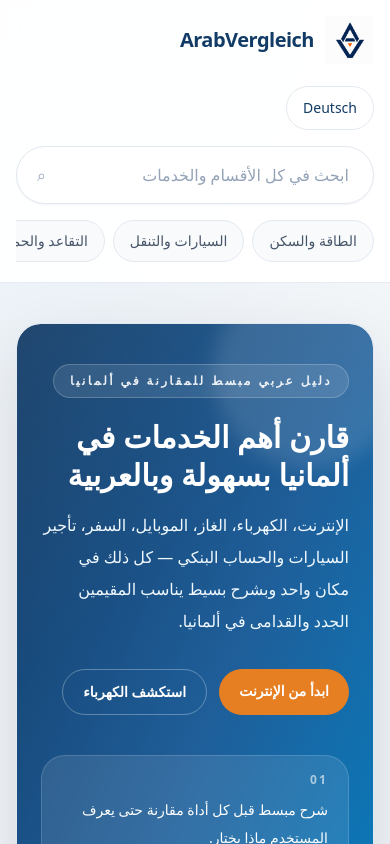
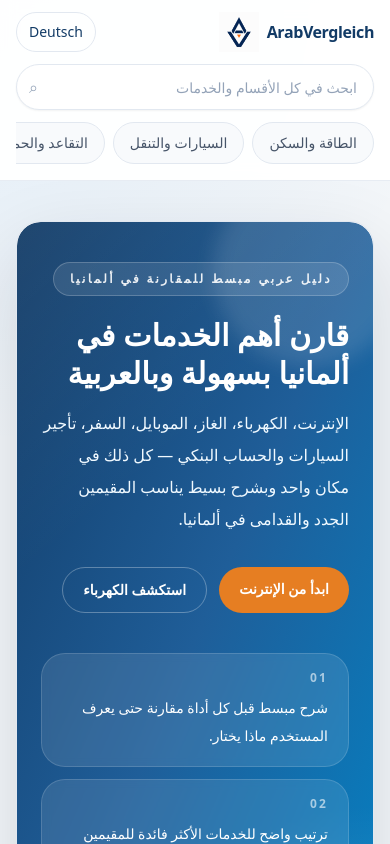
Before and after one commit to omaralezzi/arabvergleich, a Next.js app: page /ar in a window 390 px wide. Shown: the top 844 px of the page. Built offline with nearby package versions, Linux system fonts and the light colour scheme.

Commit message:
Refine mobile header layout and scrolling behavior

```diff
--- a/components/BrandLogo.tsx
+++ b/components/BrandLogo.tsx
@@ -3,11 +3,12 @@ import Image from "next/image";
 type BrandLogoProps = {
   className?: string;
   withWordmark?: boolean;
+  reverse?: boolean;
 };
 
-export function BrandLogo({ className = "h-11 w-11", withWordmark = true }: BrandLogoProps) {
+export function BrandLogo({ className = "h-11 w-11", withWordmark = true, reverse = false }: BrandLogoProps) {
   return (
-    <span className="inline-flex items-center gap-3">
+    <span className={`inline-flex items-center gap-2 sm:gap-3 ${reverse ? "flex-row-reverse" : ""}`}>
       <Image
         src="/av-logo-exact.png"
         alt="ArabVergleich logo"
@@ -17,7 +18,7 @@ export function BrandLogo({ className = "h-11 w-11", withWordmark = true }: Bran
         className={className}
       />
       {withWordmark ? (
-        <span className="text-xl font-bold tracking-tight text-brand-navy">ArabVergleich</span>
+        <span className="text-base font-bold tracking-tight text-brand-navy sm:text-xl">ArabVergleich</span>
       ) : null}
     </span>
   );
--- a/components/Header.tsx
+++ b/components/Header.tsx
@@ -11,35 +11,35 @@ export function Header({ locale }: { locale: Locale }) {
   const isArabic = locale === "ar";
 
   return (
-    <header className="sticky top-0 z-40 border-b border-slate-200/80 bg-white/95 backdrop-blur">
-      <Container className="flex flex-col gap-4 py-4 lg:gap-5">
-        <div className="flex flex-col gap-4 lg:flex-row lg:items-center">
+    <header className="border-b border-slate-200/80 bg-white/95 backdrop-blur">
+      <Container className="flex flex-col gap-3 py-3 lg:gap-5 lg:py-4">
+        <div className="flex flex-col gap-3 lg:flex-row lg:items-center lg:gap-4">
           {isArabic ? (
             <>
-              <div className="flex justify-start lg:order-3 lg:justify-end">
-                <Link href={`/${locale}`} className="shrink-0">
-                  <BrandLogo className="h-12 w-12" />
+              <div className="flex items-center justify-between gap-3 lg:order-3 lg:justify-end">
+                <div className="order-2 flex justify-start lg:order-1">
+                  <LanguageSwitcher locale={locale} />
+                </div>
+                <Link href={`/${locale}`} className="order-1 shrink-0 lg:order-2">
+                  <BrandLogo className="h-10 w-10 sm:h-12 sm:w-12" reverse />
                 </Link>
               </div>
-              <div className="order-2 w-full flex-1">
+              <div className="order-2 w-full flex-1 lg:order-2">
                 <HeaderSearch locale={locale} />
-              </div>
-              <div className="order-1 flex justify-start lg:order-1">
-                <LanguageSwitcher locale={locale} />
               </div>
             </>
           ) : (
             <>
-              <div className="flex justify-start lg:order-1">
+              <div className="flex items-center justify-between gap-3 lg:order-1">
                 <Link href={`/${locale}`} className="shrink-0">
-                  <BrandLogo className="h-12 w-12" />
+                  <BrandLogo className="h-10 w-10 sm:h-12 sm:w-12" />
                 </Link>
+                <div className="flex justify-start lg:justify-end">
+                  <LanguageSwitcher locale={locale} />
+                </div>
               </div>
-              <div className="order-2 w-full flex-1">
+              <div className="order-2 w-full flex-1 lg:order-2">
                 <HeaderSearch locale={locale} />
-              </div>
-              <div className="order-3 flex justify-start lg:justify-end">
-                <LanguageSwitcher locale={locale} />
               </div>
             </>
           )}
--- a/components/HeaderSearch.tsx
+++ b/components/HeaderSearch.tsx
@@ -44,7 +44,7 @@ export function HeaderSearch({ locale }: HeaderSearchProps) {
   const hasDropdown = isFocused && results.length > 0;
 
   return (
-    <div className="relative w-full max-w-4xl">
+    <div className="relative w-full max-w-3xl">
       <label className="sr-only" htmlFor={`header-search-${locale}`}>
         {locale === "ar" ? "ابحث في جميع الخدمات" : "Alle Leistungen durchsuchen"}
       </label>
@@ -57,16 +57,16 @@ export function HeaderSearch({ locale }: HeaderSearchProps) {
           onFocus={() => setIsFocused(true)}
           onBlur={() => window.setTimeout(() => setIsFocused(false), 120)}
           placeholder={locale === "ar" ? "ابحث في كل الأقسام والخدمات" : "In allen Bereichen und Services suchen"}
-          className="h-14 w-full rounded-full bg-transparent px-6 text-base text-slate-800 outline-none placeholder:text-slate-400"
+          className="h-11 w-full rounded-full bg-transparent px-4 text-sm text-slate-800 outline-none placeholder:text-slate-400 sm:h-12 sm:px-5 sm:text-[15px] lg:h-14 lg:px-6 lg:text-base"
           dir={locale === "ar" ? "rtl" : "ltr"}
         />
-        <span className="px-5 text-slate-400" aria-hidden="true">
+        <span className="px-3 text-slate-400 sm:px-4 lg:px-5" aria-hidden="true">
           {locale === "ar" ? "⌕" : "⌕"}
         </span>
       </div>
       {hasDropdown ? (
-        <div className="absolute inset-x-0 top-[calc(100%+0.75rem)] z-50 overflow-hidden rounded-3xl border border-slate-200 bg-white shadow-xl">
-          <div className="border-b border-slate-100 px-5 py-3 text-xs font-semibold uppercase tracking-[0.2em] text-slate-400">
+        <div className="absolute inset-x-0 top-[calc(100%+0.5rem)] z-50 overflow-hidden rounded-3xl border border-slate-200 bg-white shadow-xl">
+          <div className="border-b border-slate-100 px-4 py-3 text-xs font-semibold uppercase tracking-[0.2em] text-slate-400 sm:px-5">
             {locale === "ar" ? "نتائج الخدمات" : "Service results"}
           </div>
           <div className="max-h-96 overflow-y-auto py-2">
@@ -74,7 +74,7 @@ export function HeaderSearch({ locale }: HeaderSearchProps) {
               <Link
                 key={service.slug}
                 href={service.href}
-                className="flex items-center justify-between gap-4 px-5 py-3 text-sm transition hover:bg-slate-50"
+                className="flex items-center justify-between gap-4 px-4 py-3 text-sm transition hover:bg-slate-50 sm:px-5"
               >
                 <div className="min-w-0">
                   <div className="truncate font-semibold text-slate-900">{service.title}</div>
--- a/components/LanguageSwitcher.tsx
+++ b/components/LanguageSwitcher.tsx
@@ -9,7 +9,7 @@ export function LanguageSwitcher({ locale, slug }: { locale: Locale; slug?: stri
   return (
     <Link
       href={href}
-      className="inline-flex min-h-11 items-center justify-center rounded-full border border-slate-200 px-4 py-2 text-sm font-medium text-brand-navy hover:border-brand-blue hover:text-brand-blue"
+      className="inline-flex min-h-10 items-center justify-center rounded-full border border-slate-200 px-3 py-1.5 text-sm font-medium text-brand-navy hover:border-brand-blue hover:text-brand-blue sm:min-h-11 sm:px-4 sm:py-2"
     >
       {locale === "ar" ? "Deutsch" : "العربية"}
     </Link>
```
